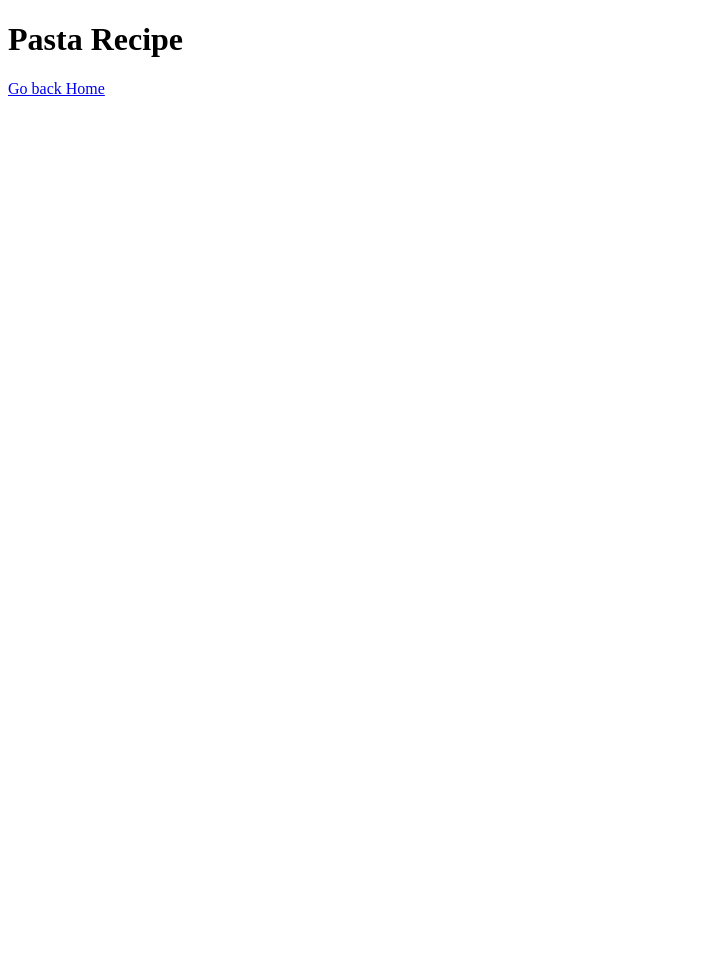
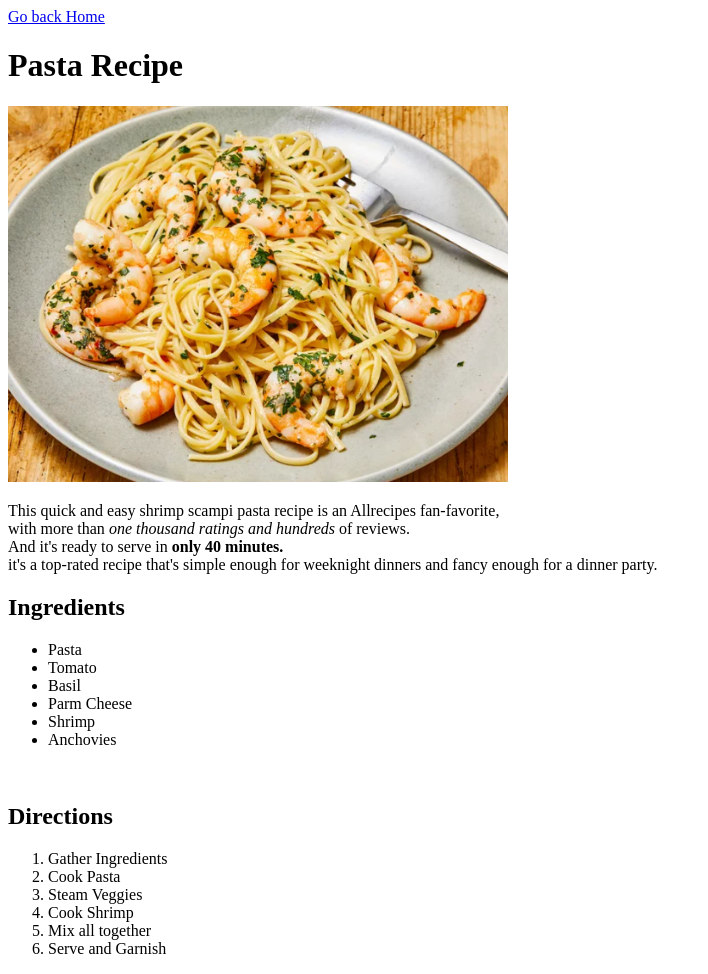
Before and after one commit to sarmiese/odin-recipes, a plain HTML site: page recipes/pasta.html in a window 1280 px wide. Shown: the whole page, without its empty margins (0-708 px from the left). Before the commit the page ends 800 px from the top, so only its background shows below. Drawn offline with Linux system fonts and the light colour scheme.

Commit message:
Add ingredients and steps to pasta.html
Add img folder to file structure along with pasta.png (screenshot auto is png but i know it should be jpg)

```diff
--- a/recipes/pasta.html
+++ b/recipes/pasta.html
@@ -6,8 +6,34 @@
     <title>Pasta</title>
 </head>
 <body>
-        <h1>Pasta Recipe</h1>
-        <a href="../index.html">Go back Home</a>
+    <a href="../index.html">Go back Home</a>
+    <h1>Pasta Recipe</h1>
+    <img src="../img/Pasta.png" alt="Picture of the pasta dish following the recipe provided" width="500">
+    <p>This quick and easy shrimp scampi pasta recipe is an Allrecipes fan-favorite,</br>
+        with more than <em>one thousand ratings and hundreds</em> of reviews. </br>
+        And it's ready to serve in <strong>only 40 minutes.</strong> </br>
+        it's a top-rated recipe that's simple enough for weeknight dinners and fancy enough for a dinner party.
+    </p>
+    <h2>Ingredients</h2>
+    <ul>
+        <li>Pasta</li>
+        <li>Tomato</li>
+        <li>Basil</li>
+        <li>Parm Cheese</li>
+        <li>Shrimp</li>
+        <li>Anchovies</li>
+    </ul>
+    </br>
+    <h2>Directions</h2>
+    <ol>
+        <li>Gather Ingredients</li>
+        <li>Cook Pasta</li>
+        <li>Steam Veggies</li>
+        <li>Cook Shrimp</li>
+        <li>Mix all together</li>
+        <li>Serve and Garnish</li>
+    </ol>
+
 
 
 </body>
```
Also changed, not shown: img/Pasta.png (added).
